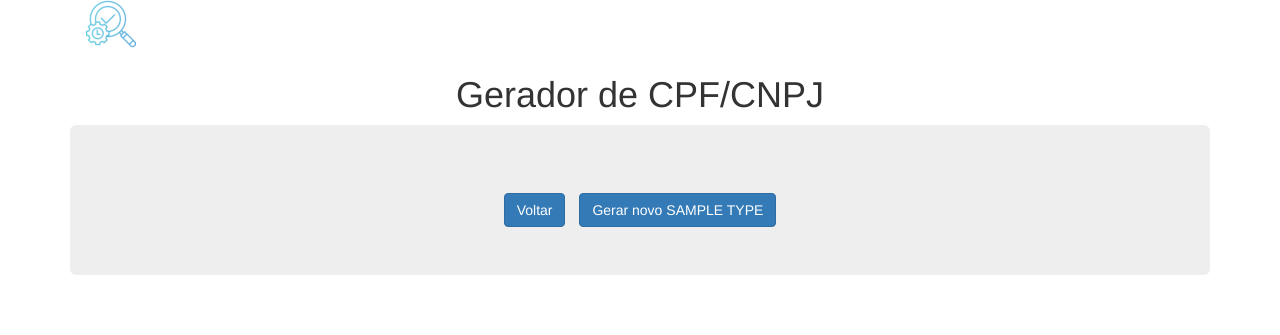
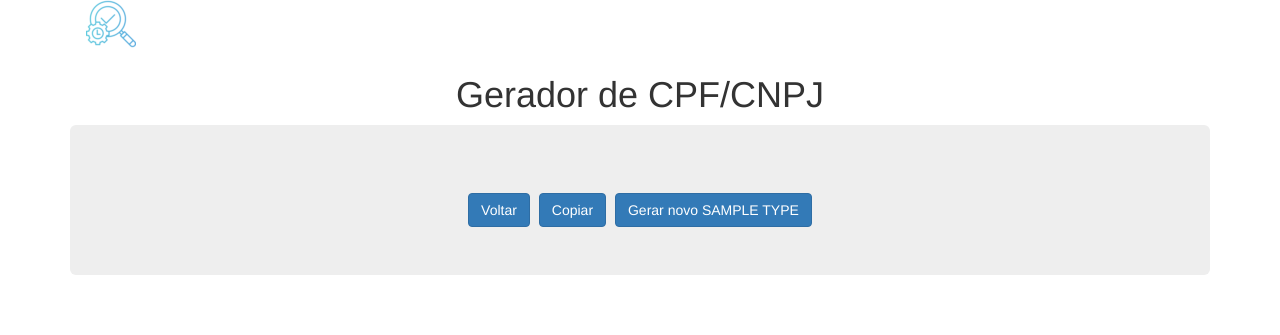
Before and after one commit to carlos-moreno/validador-cpf-cnpj, a Flask app: template src/templates/gerador.html.j2 in a window 1280 px wide. Shown: the part 17-352 px from the top of the page. Run offline with Flask 3, Linux system fonts and the light colour scheme; the template is opened without the code that fills it: most values are stand-ins (such as "Sample title", 1, 10 or a date in 2020); some libraries are stand-ins or nearby versions.

Commit message:
feat: Added button to copy the generated value

```diff
--- a/src/templates/gerador.html.j2
+++ b/src/templates/gerador.html.j2
@@ -3,13 +3,16 @@
 {% block content %}
 <div class="container mt-5">
     <h1 class="text-center">Gerador de CPF/CNPJ</h1>
-
     <div class="jumbotron mt-4 p-4 bg-light">
-        <h2 class="text-center">{{ message }}</h2>
+        <div class="d-flex justify-content-center align-items-center mb-3" style="gap: 10px;">
+            <h2 class="text-center mb-0" id="mensagem-gerada">{{ message }}</h2>
+        </div>
+        <div id="feedback" class="text text-center" style="display:none;">Conteúdo copiado!</div>
         <div class="text-center mt-3">
-            <form action="/" style="display: inline-block; margin-right: 10px;">
+            <form action="/" style="display: inline-block; margin-right: 5px;">
                 <button type="submit" class="btn btn-primary">Voltar</button>
             </form>
+            <button type="button" class="btn btn-primary" style="margin-right: 5px;" onclick="copiarMensagem()" title="Copiar">Copiar</button>
             <form method="post" action="/gerador" style="display: inline-block;">
                 <input type="hidden" id="tipo" name="tipo" value="{{ type }}">
                 <button type="submit" class="btn btn-primary">Gerar novo {{ type|upper }}</button>
@@ -17,4 +20,14 @@
         </div>
     </div>
 </div>
+<script>
+function copiarMensagem() {
+    const texto = document.getElementById('mensagem-gerada').innerText;
+    navigator.clipboard.writeText(texto).then(function() {
+        const feedback = document.getElementById('feedback');
+        feedback.style.display = 'block';
+        setTimeout(() => feedback.style.display = 'none', 1500);
+    });
+}
+</script>
 {% endblock %}
```
